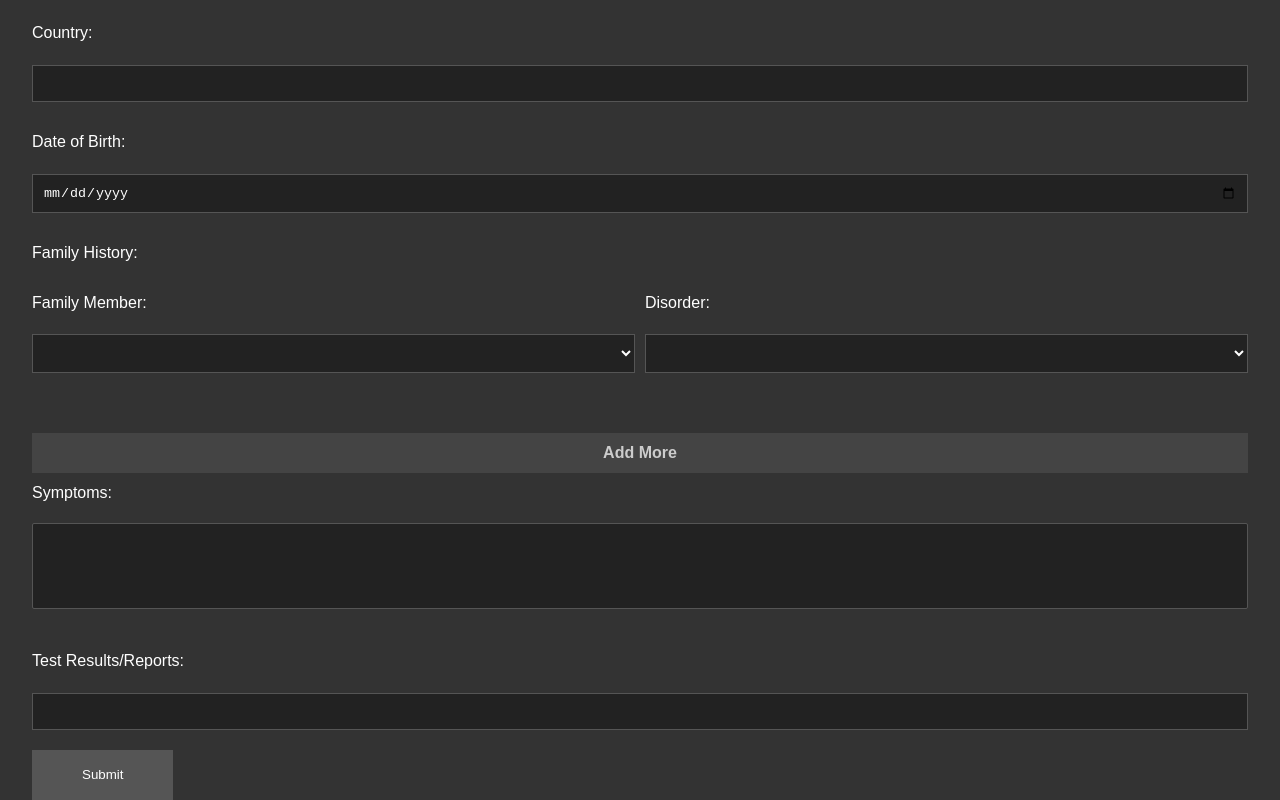
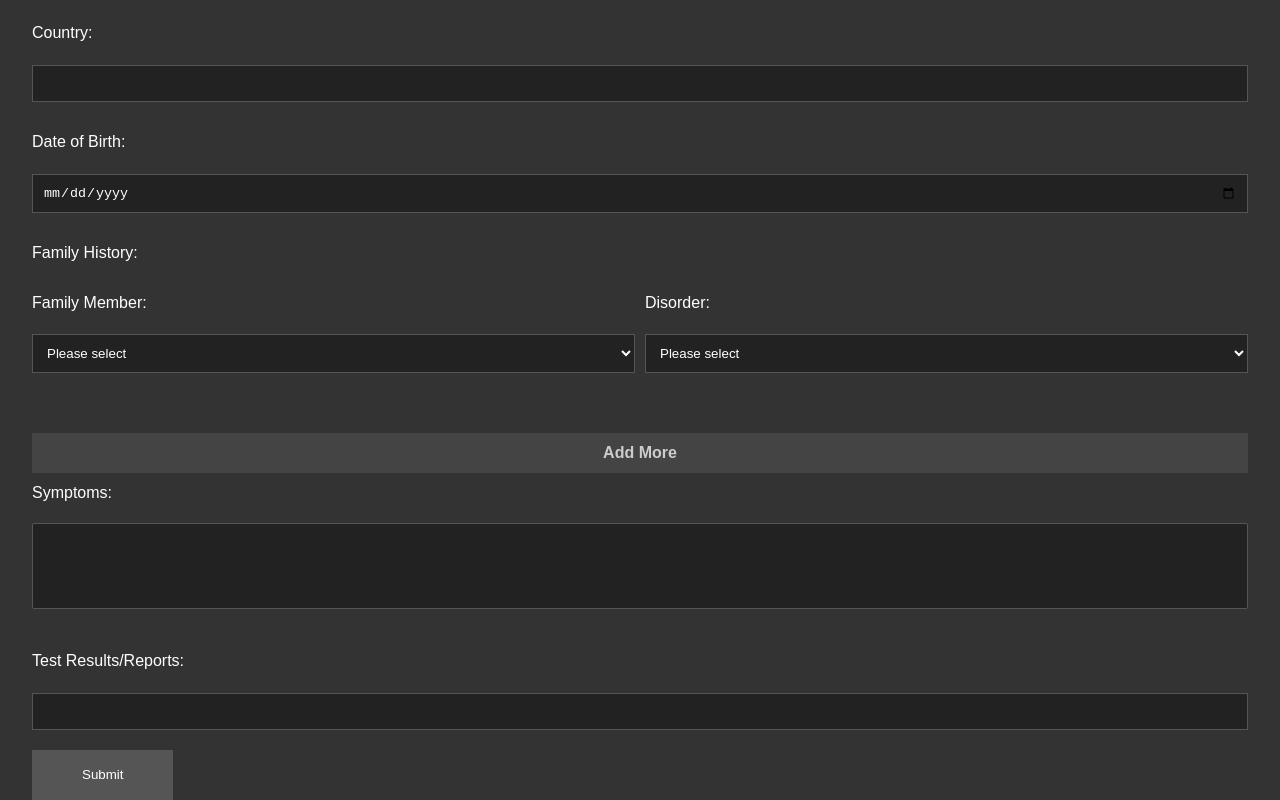
Before and after one commit to EoinMc1502/NeuroSolve, a plain HTML site: page src/Main.html in a window 1280 px wide. Shown: the part 942-1742 px from the top of the page. Drawn offline with nearby package versions, Linux system fonts and the light colour scheme; no server answers.

```diff
--- a/src/Main.html
+++ b/src/Main.html
@@ -404,11 +404,15 @@
             <div class="select-container" id="FamilyHistoryContainer">
                 <div class="select-wrapper" id="FamilyMembersWrapper">
                     <label for="FamilyMembers">Family Member:</label>
-                    <select id="FamilyMembers" name="FamilyMembers"></select>
+                    <select id="FamilyMembers" name="FamilyMembers">
+                        <option value="" selected>Please select</option>
+                    </select>
                 </div>
                 <div class="select-wrapper" id="DisordersWrapper">
                     <label for="Disorders">Disorder:</label>
-                    <select id="Disorders" name="Disorders"></select>
+                    <select id="Disorders" name="Disorders">
+                        <option value="" selected>Please select</option>
+                    </select>
                 </div>
             </div>
             <button type="button" id="DuplicateContainerButton">Add More</button>
```
